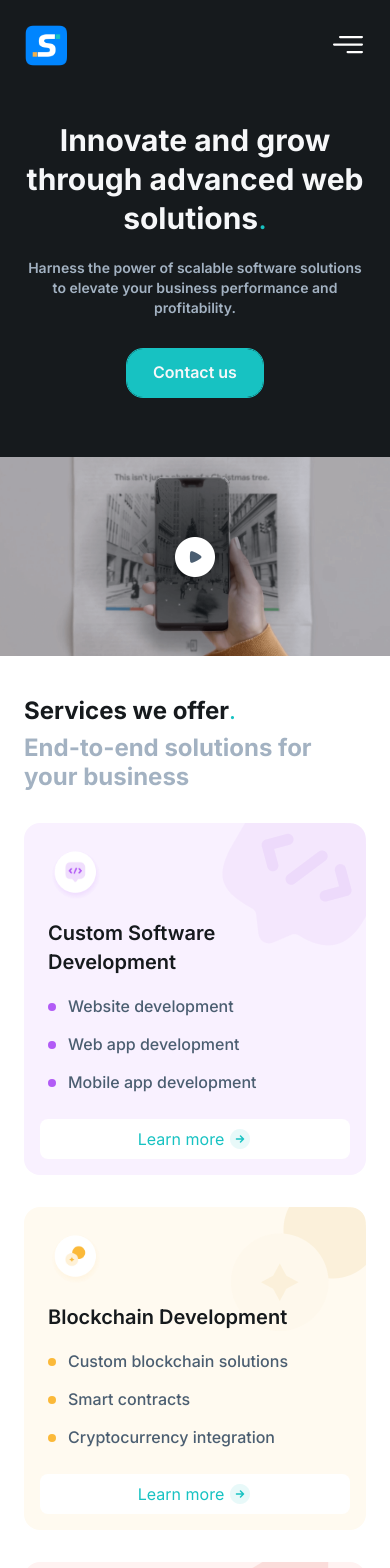
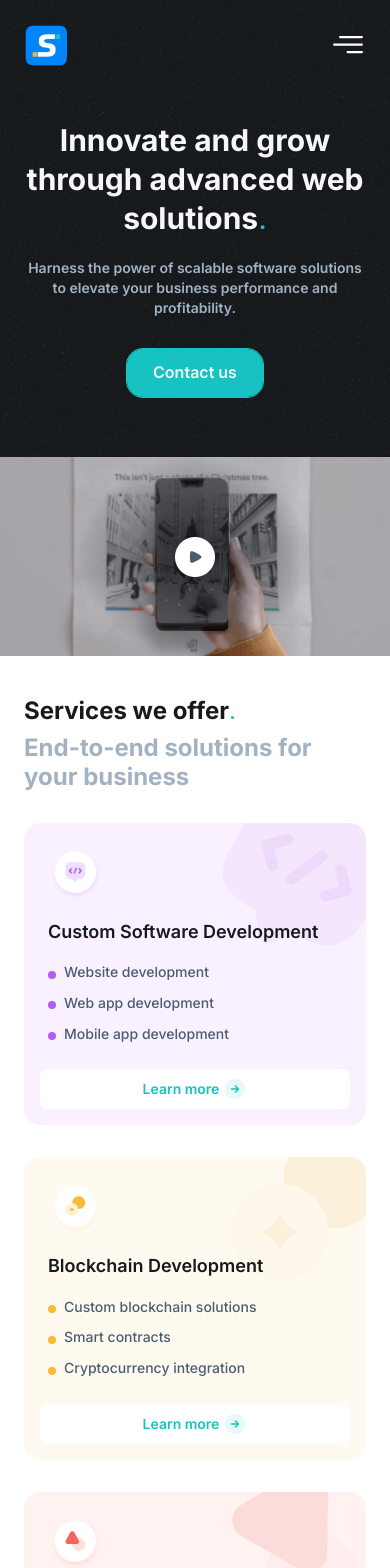
Before and after one commit to pdev6373/stackbuld, a Next.js app: page / in a window 390 px wide. Shown: the top 1568 px of the page. Built offline with nearby package versions, Linux system fonts and the light colour scheme.

Commit message:
initial commit

```diff
--- a/app/page.tsx
+++ b/app/page.tsx
@@ -13,7 +13,6 @@ import { Images } from "@/constants";
 export default function Home() {
   return (
     <main>
-      <Header />
       <Hero
         title="Innovate and grow through advanced web solutions"
         type="home"
--- a/components/contact/Contaxct.module.css
+++ b/components/contact/Contaxct.module.css
@@ -71,7 +71,7 @@
   outline: 1px solid #a3b2c2;
   border-radius: 8px;
   padding: 12px;
-  color: #4b5e71;
+  color: #4b5e71bc;
   font-size: 16px;
   font-weight: 600;
   line-height: 1.4375;
--- a/components/header/Header.module.css
+++ b/components/header/Header.module.css
@@ -1,6 +1,5 @@
 .headerWrapper {
   padding-bottom: clamp(40px, 5.625vw, 81px);
-  background-color: #161a1d;
   position: sticky;
   top: 0;
   left: 0;
--- a/components/hero/Hero.module.css
+++ b/components/hero/Hero.module.css
@@ -1,6 +1,13 @@
 .heroWrapper {
   position: relative;
-  background-color: #161a1d;
+  /* background-color: #161a1d; */
+}
+
+.container {
+  background: url("../../assets/images/hero-background.png");
+  background-repeat: no-repeat;
+  background-size: cover;
+  background-position: center;
 }
 
 .heroImageWrapper {
--- a/components/hero/Hero.tsx
+++ b/components/hero/Hero.tsx
@@ -1,6 +1,7 @@
 import Image from "next/image";
 import styles from "./Hero.module.css";
 import { HeroType } from "@/types";
+import { Header } from "..";
 
 export default function Hero({
   title,
@@ -9,6 +10,8 @@ export default function Hero({
   heroImage,
 }: HeroType) {
   return (
+    <div className={styles.container}>
+      <Header />
       <section className={styles.heroWrapper}>
         <div className={styles.heroContent}>
           <h3 className={styles.heroTitle} style={titleStyles}>
@@ -32,5 +35,6 @@ export default function Hero({
           <Image src={heroImage} alt="logo" className={styles.heroImage} fill />
         </div>
       </section>
+    </div>
   );
 }
--- a/components/service/Service.module.css
+++ b/components/service/Service.module.css
@@ -26,7 +26,7 @@
   color: #161a1d;
   font-size: 20px;
   font-weight: 600;
-  line-height: 29px;
+  line-height: 1.45;
 }
 
 .pointWraper {
@@ -38,7 +38,7 @@
   color: #4b5e71;
   font-size: 16px;
   font-weight: 500;
-  line-height: 26px;
+  line-height: 1.625;
 }
 
 .dot {
@@ -66,10 +66,13 @@
   padding: 8px;
   border-radius: 8px;
   transition: background-color 0.2s ease-out;
+}
+
+.buttonText {
   color: #17c2c2;
   font-size: 16px;
   font-weight: 600;
-  line-height: 23px;
+  line-height: 1.4375;
 }
 
 .button:hover {
@@ -81,4 +84,18 @@
   .content {
     padding: 24px;
   }
+
+  .title {
+    font-size: 18px;
+  }
+
+  .point,
+  .buttonText {
+    font-size: 14px;
+  }
+
+  .pointWraper,
+  .pointsWraper {
+    gap: 8px;
+  }
 }
--- a/components/service/Service.tsx
+++ b/components/service/Service.tsx
@@ -42,7 +42,7 @@ export default function Service({ service }: ServiceType) {
       </div>
 
       <Link href={service.route} className={styles.button}>
-        <p>Learn more</p>
+        <p className={styles.buttonText}>Learn more</p>
         <Image
           src={Images.learnMore}
           alt="learn more icon"
```
Lines whose indentation alone changed are shown as unchanged.
